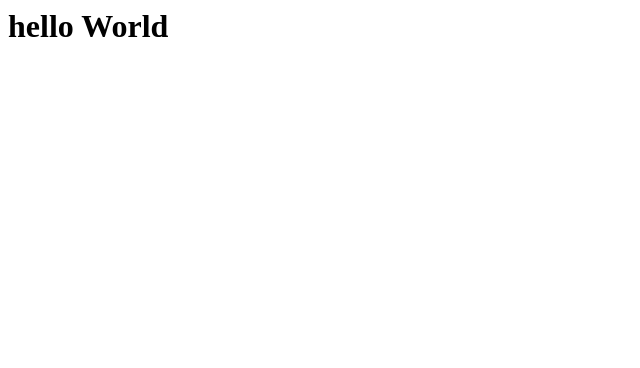
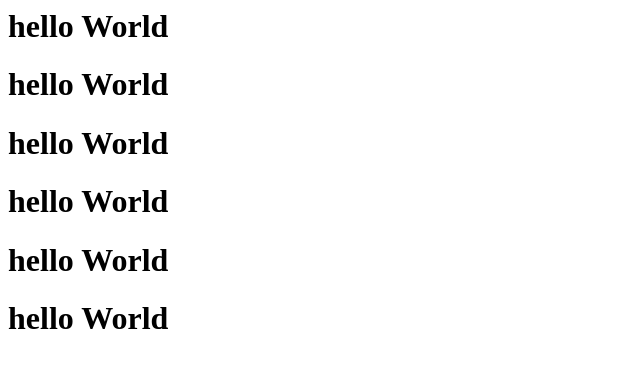
Before and after one commit to Adhaammohammed/SCRIPT-TASK, a plain HTML site: page index.html in a window 1280 px wide. Shown: the whole page, without its empty margins (0-640 px from the left). Drawn offline with Linux system fonts and the light colour scheme.

Commit message:
Update index.html

```diff
--- a/index.html
+++ b/index.html
@@ -1 +1,6 @@
 <h1>hello World </h1>
+<h1>hello World </h1>
+<h1>hello World </h1>
+<h1>hello World </h1>
+<h1>hello World </h1>
+<h1>hello World </h1>
```
